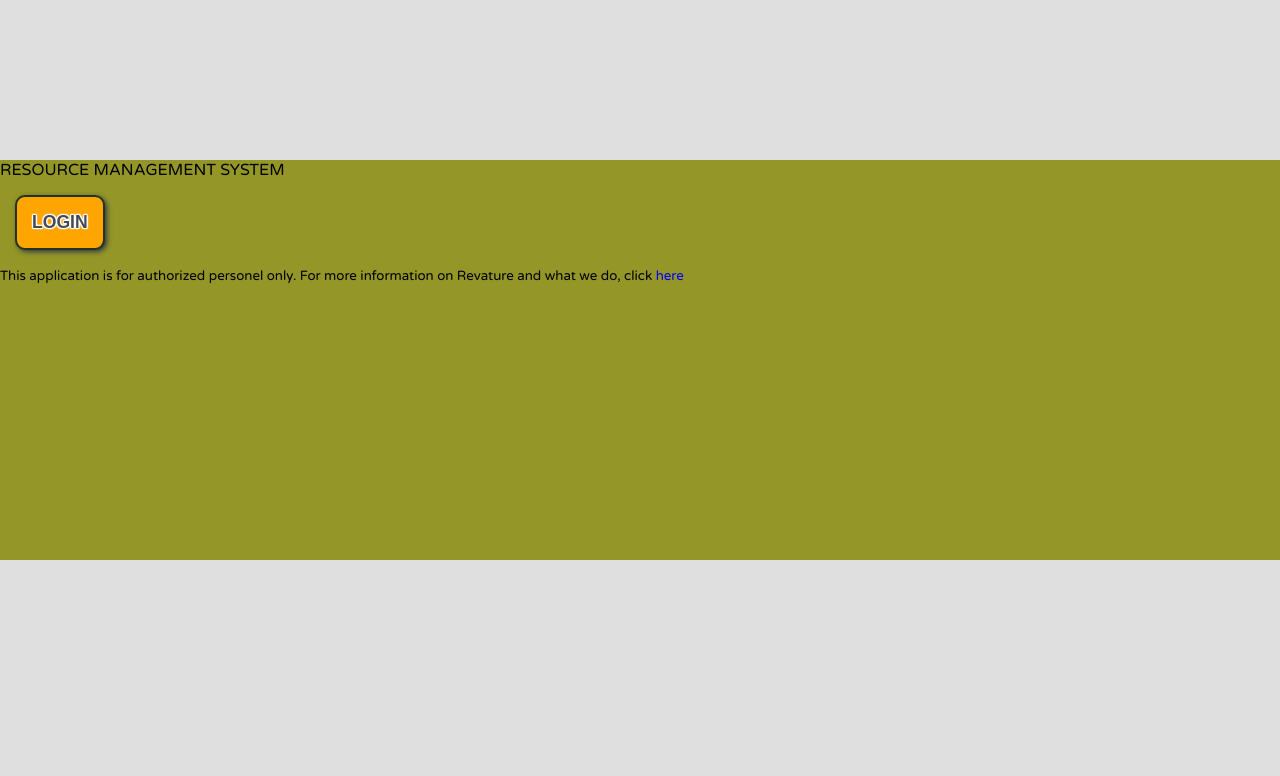
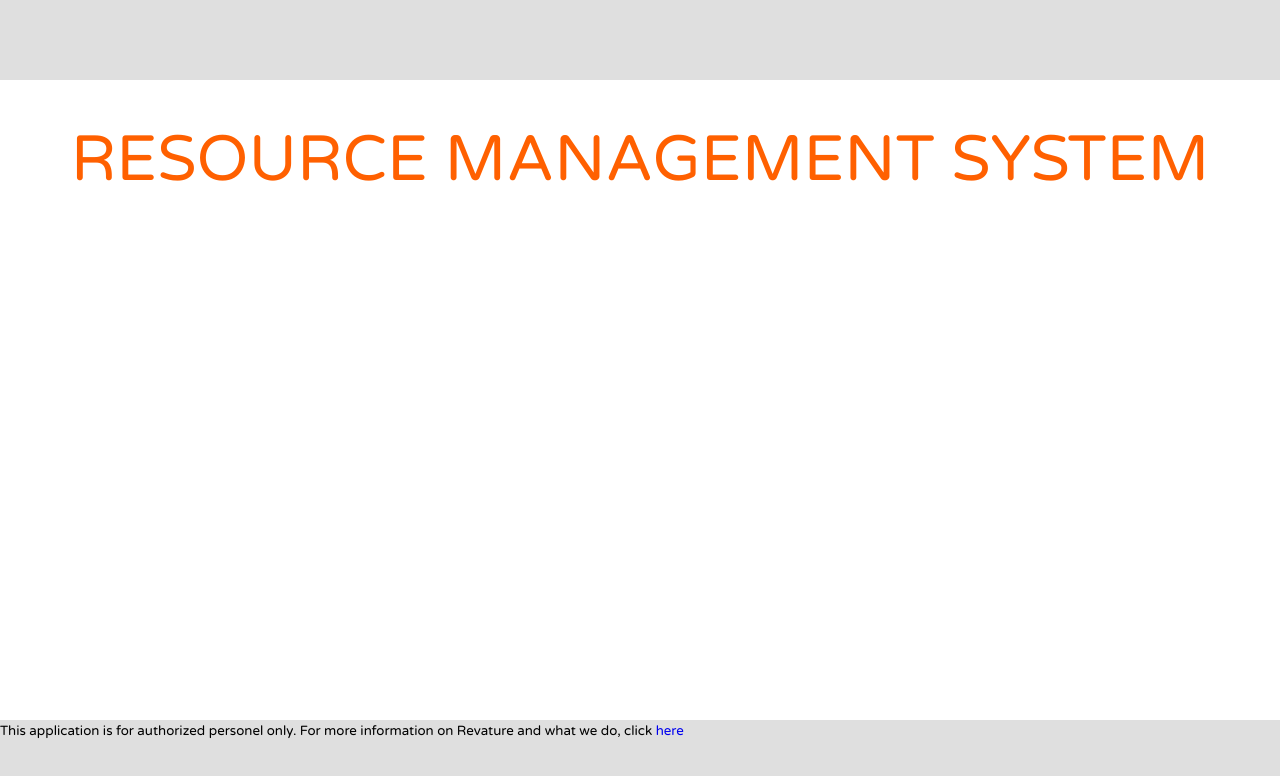
Before and after one commit to revature-rms/rms-ui, a React (Create React App) app: page / in a window 1280 px wide. Shown: the top 776 px of the page. Built offline with nearby package versions, Linux system fonts and the light colour scheme.

Commit message:
login function revamp

```diff
--- a/src/components/login-component/LoginComponent.tsx
+++ b/src/components/login-component/LoginComponent.tsx
@@ -24,7 +24,7 @@ export function LoginComponent(props: ILoginProps) {
 
     const [username, setUsername] = useState('');
     const [password, setPassword] = useState('');
-
+    const [ready, setReady] = useState(false);
 
     //Set props
     const setInfo = (event: any) => {
@@ -44,20 +44,47 @@ export function LoginComponent(props: ILoginProps) {
         props.login(username, password);
     }
 
+    const displayLogin = () => {
+        setReady(true)
+    }
 
     return (
-            <div className="login-ribbon">
+        <>
+            <div className="login-ribbon" onClick={displayLogin}>
+                RESOURCE MANAGEMENT SYSTEM
+
                 <div className="login-holder">
-                <div>RESOURCE MANAGEMENT SYSTEM</div>
-                <LoginFunction
-                    username={username}
-                    password={password}
-                    handleChange={setInfo}
-                    handleLogin={signUserIn}
-                    loginMessage={props.loginMessage}
-                />
-                <small>This application is for authorized personel only. For more information on Revature and what we do, click <a href="https://revature.com" target="_blank">here</a></small>
+                    {ready ?
+                        <form className="login-form-holder">
+                            <div className="login-label unselect">Username</div>
+                            <input
+                                className="login-label"
+                                required
+                                type="text"
+                                id="username"
+                                placeholder="Username"
+                                name="username"
+                                value={username}
+                                onChange={setInfo}
+                            />
+                            <div className="login-label unselect">Password</div>
+                            <input
+                                className="login-label"
+                                required
+                                type="password"
+                                id="password"
+                                placeholder="enter password"
+                                name="password"
+                                value={password}
+                                onChange={setInfo}
+                            />
+                            <button type="button" onClick={signUserIn} className="login-btn" >Sign in</button>
+
+                        </form>
+                        : null}
                 </div>
             </div>
+            <small>This application is for authorized personel only. For more information on Revature and what we do, click <a href="https://revature.com" target="_blank">here</a></small>
+        </>
     )
 }
--- a/src/styles/login.scss
+++ b/src/styles/login.scss
@@ -1,6 +1,46 @@
 @import "./main.scss";
 .login-ribbon {
-    height: 50vh;
-    margin-top: 20vh;
-    background-color: $green !important;
+    height: 80vh;
+    margin-top: 10vh;
+    background-color: $white !important;
+    color: $orange;
+    text-align: center;
+    font-size: 4rem;
+    line-height: 20vh;
 }
+
+.login-form-holder {
+    background-color: $grey;
+    margin: auto;
+    width: 30vw;
+    padding: 2vh 1vw;
+}
+
+.login-form-holder input {
+    background-color: $grey;
+    color: $white;
+}
+
+.login-label {
+    text-align: left;
+    display: block;
+    margin: auto;
+    font-size: 1.9rem;
+    line-height: 3vh;
+    height: 3vh;
+    padding-top: 1vh;
+    padding-bottom: 1vh;
+    padding-left: 1vw;
+}
+
+.login-btn {
+    display: block;
+    font-size: 1.9rem;
+    line-height: 3vh;
+    height: 5vh;
+    padding: 1vh 1vw 4vh;
+    margin-top: 5vh;
+    margin-left: 20vw;
+    color: $grey;
+    background-color: $orange;
+}
--- a/src/styles/main.scss
+++ b/src/styles/main.scss
@@ -1,17 +1,22 @@
-$orange:rgb(242, 106, 37);
+$orange:rgb(255, 96, 0);
 $light-green:rgb(196, 203, 126);
 $green: rgb(148, 150, 40);
 $light-grey: rgb(214, 194, 173);
-$grey: rgb(42, 48, 48);
+$grey: rgb(71, 76, 85);
 $yellow: rgb(250, 135, 8);
 $light-yellow:rgb(226, 171, 81);
 $dark-brown: rgb(56, 2, 2);
+$white: rgb(255, 255, 255);
 a {
     text-decoration: none !important;
 }
 
 a:visited {
     color: $grey;
+}
+
+.unselect {
+    user-select: none;
 }
 
 .table-wrapper {
```
